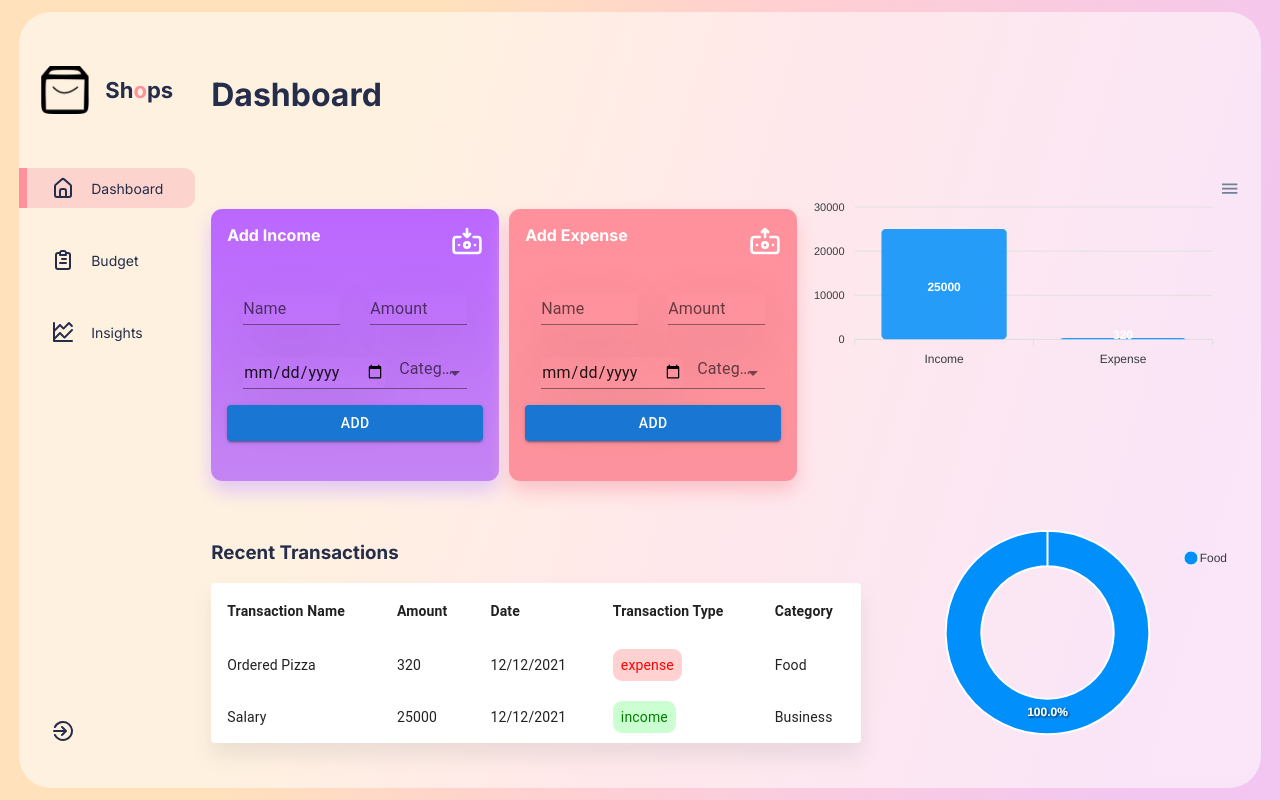
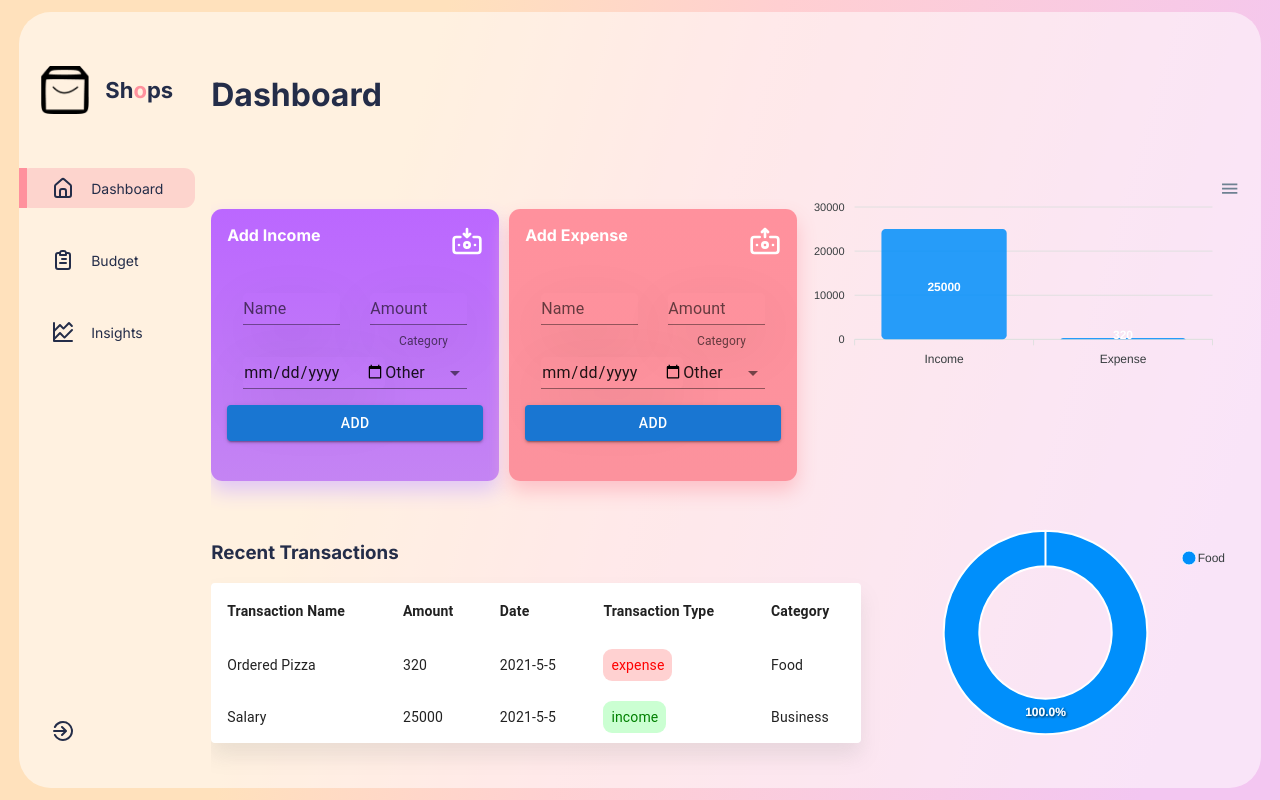
Before and after one commit to sinhadityaforever/github-autopilot, a React (Create React App) app: page / in a window 1280 px wide. Built offline with nearby package versions, Linux system fonts and the light colour scheme.

Commit message:
Added Redux, Made Dashboard dynamic

```diff
--- a/package.json
+++ b/package.json
@@ -19,7 +19,9 @@
 		"react-date-picker": "^10.2.0",
 		"react-dom": "^18.0.0",
 		"react-scripts": "5.0.0",
-    "web-vitals": "^2.1.0"
+		"web-vitals": "^2.1.0",
+		"react-redux": "^8.0.5",
+		"@reduxjs/toolkit": "^1.9.2"
 	},
 	"scripts": {
 		"start": "react-scripts start",
--- a/src/App.js
+++ b/src/App.js
@@ -1,5 +1,7 @@
 import { useState } from 'react';
+import { Provider } from 'react-redux';
 import './App.css';
+import { store } from './app/store';
 import RightSide from './components/RigtSide/RightSide';
 import Sidebar from './components/Sidebar';
 import Budget from './pages/Budget/Budget';
@@ -26,6 +28,7 @@ function App() {
 	};
 
 	return (
+		<Provider store={store}>
 			<div className="App">
 				<div className="AppGlass">
 					<Sidebar onChildProp={handleChildProp} />
@@ -34,6 +37,7 @@ function App() {
 					{/* <RightSide /> */}
 				</div>
 			</div>
+		</Provider>
 	);
 }
 
--- a/src/Data/Data.js
+++ b/src/Data/Data.js
@@ -77,7 +77,7 @@ export const cardsData = [
 				data: [10, 100, 50, 70, 80, 30, 40]
 			}
 		]
-	},
+	}
 	// {
 	// 	title: 'Expenses',
 	// 	color: {
@@ -104,7 +104,8 @@ export const expenseCardData = [
 			backGround: 'linear-gradient(180deg, #bb67ff 0%, #c484f3 100%)',
 			boxShadow: '0px 10px 20px 0px #e0c6f5'
 		},
-		png: UilMoneyWithdraw
+		png: UilMoneyWithdraw,
+		type: 'income'
 	},
 	{
 		title: 'Add Expense',
@@ -112,7 +113,8 @@ export const expenseCardData = [
 			backGround: 'linear-gradient(180deg, #FF919D 0%, #FC929D 100%)',
 			boxShadow: '0px 10px 20px 0px #FDC0C7'
 		},
-		png: UilMoneyInsert
+		png: UilMoneyInsert,
+		type: 'expense'
 	}
 ];
 
--- /dev/null
+++ b/src/app/hooks.js
@@ -0,0 +1,4 @@
+import { useDispatch, useSelector } from 'react-redux';
+
+export const useAppDispatch = () => useDispatch();
+export const useAppSelector = useSelector;
--- /dev/null
+++ b/src/app/store.js
@@ -0,0 +1,8 @@
+import { configureStore } from '@reduxjs/toolkit';
+import transactionStateReducer from '../features/transactionState/transactionStateSlice';
+
+export const store = configureStore({
+	reducer: {
+		transactionState: transactionStateReducer
+	}
+});
--- a/src/components/ExpenseCard/ExpenseCard.jsx
+++ b/src/components/ExpenseCard/ExpenseCard.jsx
@@ -1,4 +1,4 @@
-import React from 'react';
+import React, { useState } from 'react';
 import './ExpenseCard.css';
 import { motion, AnimateSharedLayout } from 'framer-motion';
 import {
@@ -9,6 +9,8 @@ import {
 	InputLabel,
 	FormControl
 } from '@mui/material';
+import { useAppDispatch } from '../../app/hooks';
+import { addTransaction } from '../../features/transactionState/transactionStateSlice';
 
 // parent Card
 
@@ -22,10 +24,39 @@ const ExpenseCard = (props) => {
 
 // Compact Card
 function CompactCard({ param }) {
+	const [name, setName] = useState('');
+	const [amount, setAmount] = useState(0);
+	const [category, setCategory] = useState('Other');
+	const [date, setDate] = useState();
+	const dispatch = useAppDispatch();
+	const nameHandler = (event) => {
+		setName(event.target.value);
+	};
+	const categoryHandler = (event) => {
+		setCategory(event.target.value);
+	};
+	const dateHandler = (event) => {
+		setDate(event.target.value);
+	};
+
 	const handleInputChange = (event) => {
 		const value = event.target.value;
 		const onlyNumbers = value.replace(/[^0-9]/g, ''); // Remove non-numeric characters
 		event.target.value = onlyNumbers;
+		setAmount(event.target.value);
+	};
+
+	const submitHandler = () => {
+		if (!name || !amount || !category || !date) return;
+		dispatch(
+			addTransaction({
+				name,
+				date,
+				type: param.type,
+				category,
+				amount
+			})
+		);
 	};
 
 	const Png = param.png;
@@ -47,7 +78,11 @@ function CompactCard({ param }) {
 			</div>
 			<div className="topInput">
 				<div className="expense-name">
-					<TextField label="Name" variant="standard"></TextField>
+					<TextField
+						label="Name"
+						variant="standard"
+						onChange={nameHandler}
+					></TextField>
 				</div>
 				<div className="amount">
 					<TextField
@@ -69,7 +104,7 @@ function CompactCard({ param }) {
 					<TextField
 						variant="standard"
 						type="date"
-						onInput={handleInputChange}
+						onInput={dateHandler}
 						sx={{
 							'& .MuiInputBase-root': {
 								background: 'transparent',
@@ -82,10 +117,12 @@ function CompactCard({ param }) {
 					<FormControl fullWidth>
 						<InputLabel id="category">Category</InputLabel>
 						<Select
+							onChange={categoryHandler}
 							required
 							variant="standard"
 							labelId="category"
 							label="Category"
+							value={category}
 						>
 							{/* <MenuItem value={'groceries'}>Groceries</MenuItem>
 							<MenuItem value={'clothes'}>Clothes</MenuItem>
@@ -97,7 +134,11 @@ function CompactCard({ param }) {
 					</FormControl>
 				</div>
 			</div>
-			<Button className="add-button" variant="contained">
+			<Button
+				onClick={submitHandler}
+				className="add-button"
+				variant="contained"
+			>
 				Add
 			</Button>
 		</motion.div>
--- a/src/components/ExpenseCards/ExpenseCards.jsx
+++ b/src/components/ExpenseCards/ExpenseCards.jsx
@@ -1,21 +1,27 @@
 import React from 'react';
 import './ExpenseCards.css';
-import { categories, expenseCardData } from '../../Data/Data';
+import { expenseCardData } from '../../Data/Data';
 
-import Card from '../Card/Card';
 import ExpenseCard from '../ExpenseCard/ExpenseCard';
+import { useAppSelector } from '../../app/hooks';
 
 const ExpenseCards = () => {
+	const categories = useAppSelector(
+		(state) => state.transactionState.categories
+	);
 	return (
 		<div className="Cards">
 			{expenseCardData.map((card, id) => {
 				return (
 					<div className="parentContainer" key={id}>
 						<ExpenseCard
-							categories={categories}
+							categories={categories
+								.filter((category) => category.type === card.type)
+								.map((category) => category.value)}
 							title={card.title}
 							color={card.color}
 							png={card.png}
+							type={card.type}
 						/>
 					</div>
 				);
--- a/src/components/Table/Table.css
+++ b/src/components/Table/Table.css
@@ -30,15 +30,12 @@ th {
 	}
 }
 
-
 @media screen and (max-width: 768px) {
-  .Table{
+	.Table {
 		position: relative;
 		display: flex;
 		flex-direction: column;
 		align-items: center;
 		width: 23rem;
 	}
-
-
 }
--- a/src/components/Table/Table.jsx
+++ b/src/components/Table/Table.jsx
@@ -7,6 +7,7 @@ import TableHead from '@mui/material/TableHead';
 import TableRow from '@mui/material/TableRow';
 import Paper from '@mui/material/Paper';
 import './Table.css';
+import { Card } from '@mui/material';
 
 const makeStyle = (type) => {
 	if (type === 'income') {
@@ -29,9 +30,15 @@ export default function BasicTable({ rows }) {
 			{rows && rows.length > 0 ? (
 				<TableContainer
 					component={Paper}
-					style={{ boxShadow: '0px 13px 20px 0px #80808029' }}
+					style={{
+						boxShadow: '0px 13px 20px 0px #80808029',
+						maxHeight: '15rem'
+					}}
 				>
-					<Table sx={{ minWidth: 650 }} aria-label="simple table">
+					<Table
+						sx={{ minWidth: 650, maxHeight: '10rem' }}
+						aria-label="simple table"
+					>
 						<TableHead>
 							<TableRow>
 								<TableCell>Transaction Name</TableCell>
--- /dev/null
+++ b/src/features/transactionState/transactionStateSlice.js
@@ -0,0 +1,48 @@
+import { createSlice } from '@reduxjs/toolkit';
+
+const initialState = {
+	categories: [
+		{ id: 'food', value: 'Food', type: 'expense' },
+		{ id: 'business', value: 'Business', type: 'income' },
+		{ id: 'clothes', value: 'Clothes', type: 'expense' },
+		{ id: 'education', value: 'Education', type: 'expense' },
+		{ id: 'entertainment', value: 'Entertainment', type: 'expense' },
+		{ id: 'health', value: 'Health', type: 'expense' },
+		{ id: 'gifts', value: 'Gifts', type: 'expense' },
+		{ id: 'investments', value: 'Investments', type: 'income' },
+		{ id: 'other', value: 'Other', type: 'expense' },
+		{ id: 'salary', value: 'Salary', type: 'income' },
+		{ id: 'other', value: 'Other', type: 'income' }
+	],
+
+	transactions: [
+		{
+			name: 'Ordered Pizza',
+			date: '2021-5-5',
+			type: 'expense',
+			category: 'Food',
+			amount: 320
+		},
+		{
+			name: 'Salary',
+			date: '2021-5-5',
+			type: 'income',
+			category: 'Business',
+			amount: 25000
+		}
+	]
+};
+
+const transactionStateSlice = createSlice({
+	name: 'transactionState',
+	initialState,
+	reducers: {
+		addTransaction: (state, action) => {
+			action.payload.amount = parseInt(action.payload.amount);
+			state.transactions.push(action.payload);
+		}
+	}
+});
+
+export const { addTransaction } = transactionStateSlice.actions;
+export default transactionStateSlice.reducer;
--- a/src/pages/Dashboard/Dashboard.css
+++ b/src/pages/Dashboard/Dashboard.css
@@ -3,6 +3,8 @@
 	display: flex;
 	flex-direction: column;
 	justify-content: space-evenly;
+	overflow-y: auto;
+	scrollbar-width: none;
 }
 
 .topDiv {
--- a/src/pages/Dashboard/Dashboard.jsx
+++ b/src/pages/Dashboard/Dashboard.jsx
@@ -4,8 +4,17 @@ import './Dashboard.css';
 import ExpenseCards from '../../components/ExpenseCards/ExpenseCards';
 import CategoryChart from '../../components/CategoryChart/CategoryChart';
 import ExpenseChart from '../../components/ExpenseChart/ExpenseChart';
-import { transactionsData } from '../../Data/Data';
+import { useAppSelector } from '../../app/hooks';
 const Dashboard = () => {
+	const transactionsData = useAppSelector(
+		(state) => state.transactionState.transactions
+	);
+
+	const tableTransactionsData = [...transactionsData];
+	tableTransactionsData.sort((a, b) => new Date(b.date) - new Date(a.date));
+
+	const recentTransactions = tableTransactionsData.slice(0, 9);
+
 	return (
 		<div className="Dashboard">
 			<h1>Dashboard</h1>
@@ -15,7 +24,7 @@ const Dashboard = () => {
 			</div>
 
 			<div className="bottomDiv">
-				<Table rows={transactionsData} />
+				<Table rows={recentTransactions} />
 				<CategoryChart transactionsData={transactionsData} />
 			</div>
 		</div>
```
Also changed, not shown: 2 other files (tests, documents, lock files or other folders). Lines whose indentation alone changed are shown as unchanged.
